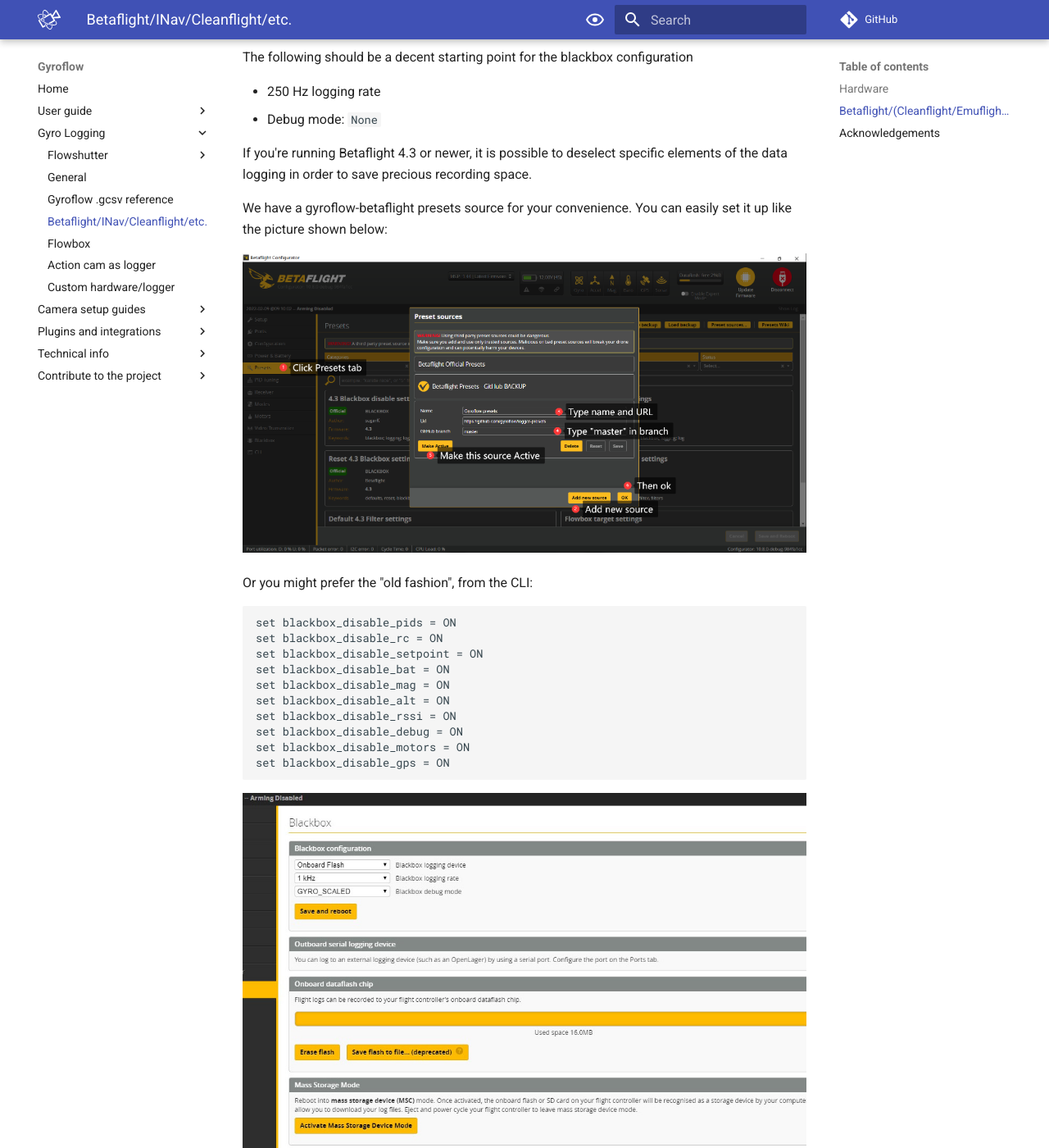
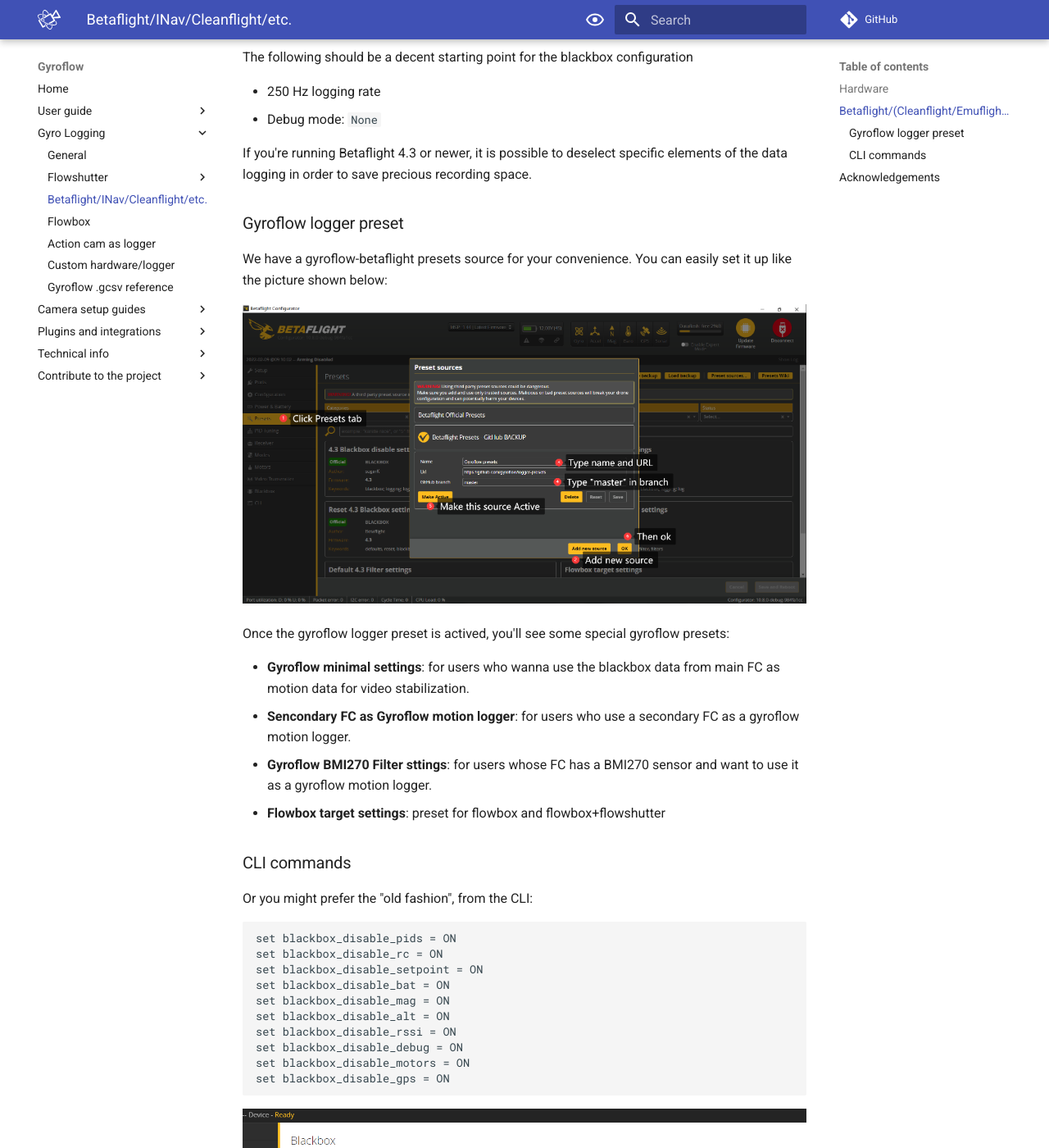
Before and after one commit to gyroflow/gyroflow-docs, an MkDocs documentation site: the page built from docs/logging/betaflight.md, in a window 1280 px wide and 1400 px high, scrolled down 1088 px. Shown: the whole window at 82% size. Built offline with MkDocs 1.6.1 and Material for MkDocs 9.7.7, drawn with Linux system fonts in a browser that asks for light colours; comment, search, counter and statistics services are not loaded.

Commit message:
update betaflight preset

````diff
--- a/docs/logging/betaflight.md
+++ b/docs/logging/betaflight.md
@@ -32,9 +32,20 @@
 
 If you're running Betaflight 4.3 or newer, it is possible to deselect specific elements of the data logging in order to save precious recording space.
 
+### Gyroflow logger preset
+
 We have a gyroflow-betaflight presets source for your convenience. You can easily set it up like the picture shown below:
 
 ![gyroflow-logger-presets](img/logger-preset-how-to-use.png)
+
+Once the gyroflow logger preset is actived, you'll see some special gyroflow presets:
+
+- **Gyroflow minimal settings**: for users who wanna use the blackbox data from main FC as motion data for video stabilization.
+- **Sencondary FC as Gyroflow motion logger**: for users who use a secondary FC as a gyroflow motion logger.
+- **Gyroflow BMI270 Filter sttings**: for users whose FC has a BMI270 sensor and want to use it as a gyroflow motion logger.
+- **Flowbox target settings**: preset for flowbox and flowbox+flowshutter
+
+### CLI commands
 
 Or you might prefer the "old fashion", from the CLI:
 ```
@@ -50,8 +61,8 @@
 set blackbox_disable_gps = ON
 ```
 
-![!Betaflight configurator blackbox tab](img/config-blackbox.jpg){ width="100%" }
+![!Betaflight configurator blackbox tab](img/config-blackbox.png){ width="100%" }
 
 ## Acknowledgements
 
-- [logger-presets](https://gihtub.com/gyroflow/logger-presets): Forked from betaflight/firmware-persets
+- [logger-presets](https://github.com/gyroflow/logger-presets): Forked from betaflight/firmware-persets
--- a/mkdocs.yml
+++ b/mkdocs.yml
@@ -58,17 +58,17 @@
         - Settings: guide/settings.md
 
     - Gyro Logging:
+        - General: logging/general.md
         - Flowshutter:
             - Overview: logging/flowshutter/flowshutter.md
             - Settings: logging/flowshutter/settings.md
             - DIY camera jacks: logging/flowshutter/diy camera jacks.md
             - Supported camera list: logging/flowshutter/camera list.md
-        - General: logging/general.md
-        - Gyroflow .gcsv reference: logging/gcsv.md
         - Betaflight/INav/Cleanflight/etc.: logging/betaflight.md
         - Flowbox: logging/flowbox.md
         - Action cam as logger: logging/actioncamlogger.md
         - Custom hardware/logger: logging/customlogger.md
+        - Gyroflow .gcsv reference: logging/gcsv.md
 
     - Camera setup guides:
         - General: cams/general.md
````
Also changed, not shown: docs/logging/img/config-blackbox.jpg (deleted), docs/logging/img/config-blackbox.png (added), docs/logging/img/flowbox-uarts.png.
